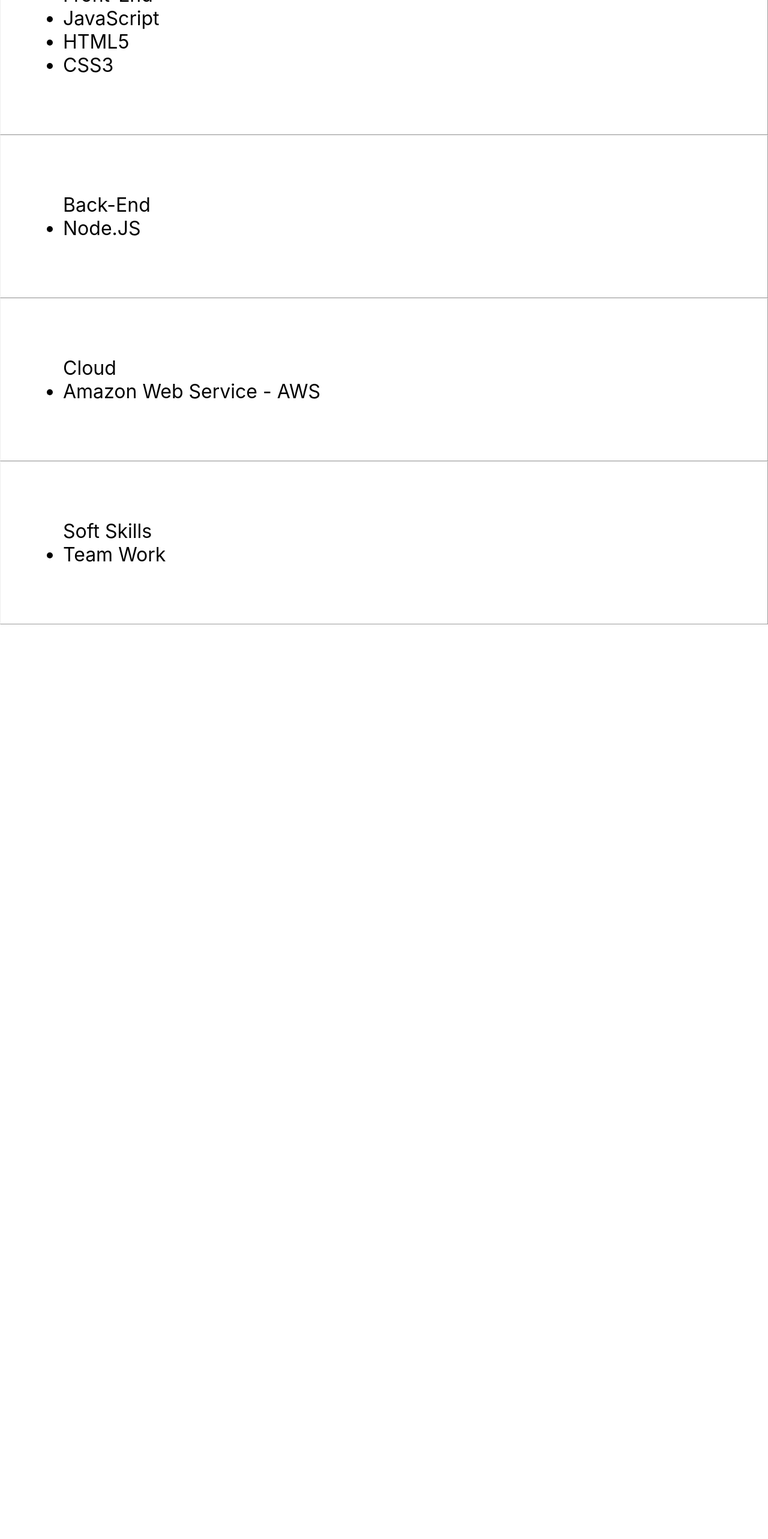
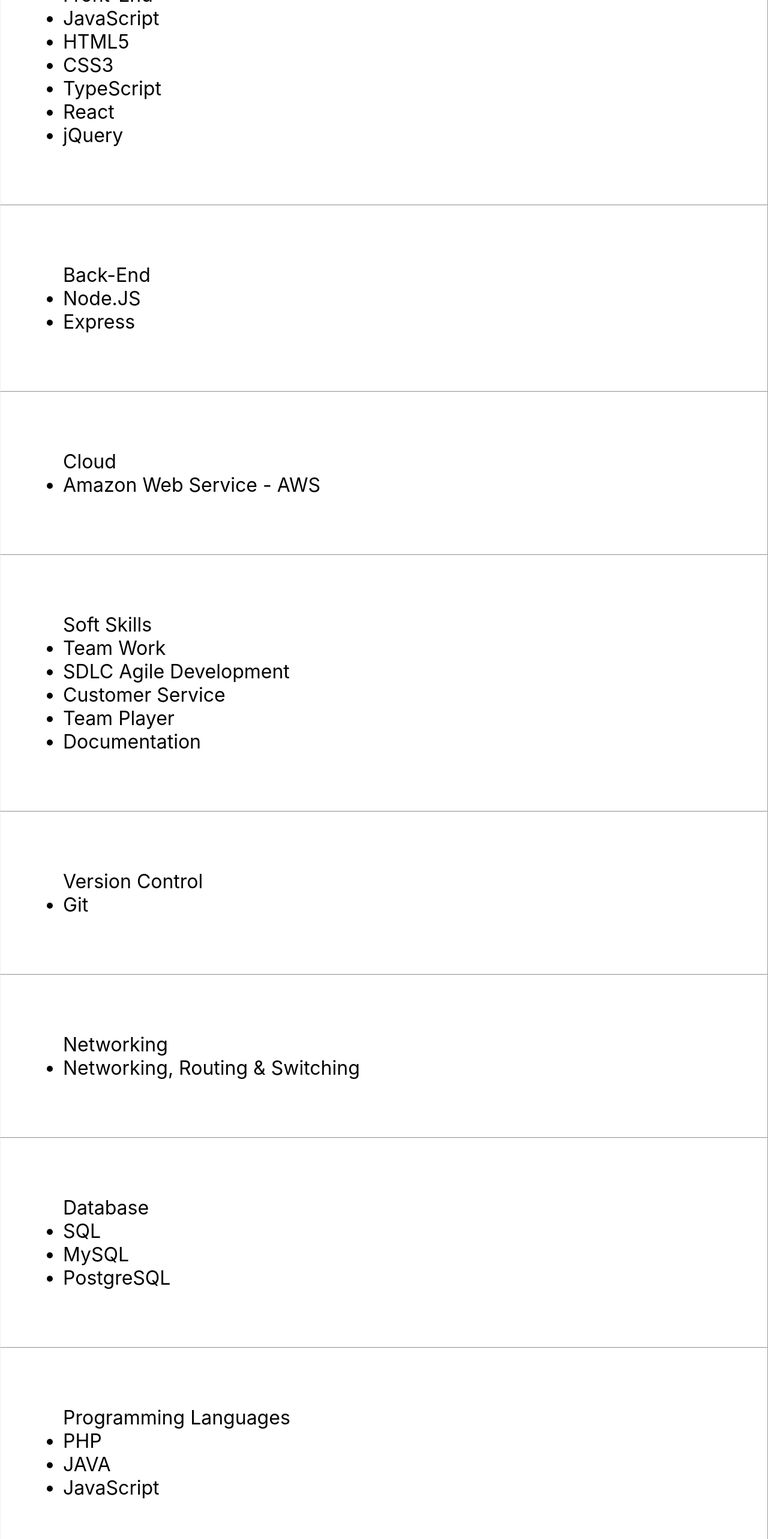
Before and after one commit to taochensyd/personal_page, a React (Create React App) app: page /skills in a window 1280 px wide. Shown: the part 180-2746 px from the top of the page at 60% size. Before the commit the page ends 1221 px from the top, so only its background shows below. Built offline with nearby package versions, Linux system fonts and the light colour scheme.

Commit message:
update header tag name and insert data

```diff
--- a/src/App.js
+++ b/src/App.js
@@ -25,7 +25,7 @@
           element={<ProjectList data={ResumeData.resume.projectsInfo} />}
         />
         <Route
-          path="/aboutMe"
+          path="/education"
           element={<AboutMe data={ResumeData.resume.education} />}
         />
         <Route
--- a/src/Data/resumeData.json
+++ b/src/Data/resumeData.json
@@ -50,7 +50,16 @@
         "subMajor": [null]
       },
       {
-        "id": 2,
+        "id": 3,
+        "courseName": "Graduate Certificate in Computing",
+        "universityName": "University of New South Wales",
+        "startDate": "February 2020",
+        "endDate": "December 2020",
+        "major": [null],
+        "subMajor": ["Information Technology"]
+      },
+      {
+        "id": 3,
         "courseName": "Bachelor of Information and Communications Technology",
         "universityName": "Western Sydney University",
         "startDate": "February 2017",
@@ -66,7 +75,7 @@
         "location": "Sydney Airport",
         "position": "Information Technology Support",
         "startDate": "January 2019",
-        "endDate": "June 2020",
+        "endDate": "January 2020",
         "workDescrition": [
           "Providing external support to end-users for software and hardware related issues.",
           "Provisioning and replacement hardware and devices with required configurations.",
@@ -85,7 +94,7 @@
           "ES6",
           "Control Flow",
           "Error Handling",
-          "fetch/axios",
+          "fetch API",
           "higher-Order Functions"
         ],
         "category": "Front-End",
@@ -103,7 +112,15 @@
       {
         "id": 3,
         "skill": "Amazon Web Service - AWS",
-        "subSkills": ["EC2", "S3", "Route53"],
+        "subSkills": [
+          "EC2",
+          "S3",
+          "Route53",
+          "Cloud9",
+          "CloutFront",
+          "Elastic Beanstalk",
+          "AWS Amplify"
+        ],
         "category": "Cloud",
         "section": "",
         "level": "4"
@@ -131,6 +148,143 @@
         "category": "Front-End",
         "section": "",
         "level": "5"
+      },
+      {
+        "id": 7,
+        "skill": "TypeScript",
+        "subSkills": [""],
+        "category": "Front-End",
+        "section": "",
+        "level": "5"
+      },
+      {
+        "id": 8,
+        "skill": "React",
+        "subSkills": ["JSX", "React-Rudux", "Context API"],
+        "category": "Front-End",
+        "section": "",
+        "level": "5"
+      },
+      {
+        "id": 9,
+        "skill": "jQuery",
+        "subSkills": [""],
+        "category": "Front-End",
+        "section": "",
+        "level": "4"
+      },
+      {
+        "id": 10,
+        "skill": "Express",
+        "subSkills": [""],
+        "category": "Back-End",
+        "section": "",
+        "level": "3"
+      },
+      {
+        "id": 11,
+        "skill": "Git",
+        "subSkills": ["Git-CLI"],
+        "category": "Version Control",
+        "section": "",
+        "level": "4"
+      },
+      {
+        "id": 12,
+        "skill": "Networking, Routing & Switching",
+        "subSkills": [
+          "HTTP/HTTPS",
+          "TCP/IP",
+          "IP Subnetting",
+          "VPN",
+          "DHCP",
+          "DNS",
+          "VLAN",
+          "Wireless"
+        ],
+        "category": "Networking",
+        "section": "",
+        "level": "5"
+      },
+      {
+        "id": 13,
+        "skill": "SDLC Agile Development",
+        "subSkills": ["Agile"],
+        "category": "Soft Skills",
+        "section": "",
+        "level": "4"
+      },
+      {
+        "id": 14,
+        "skill": "Customer Service",
+        "subSkills": [""],
+        "category": "Soft Skills",
+        "section": "",
+        "level": "4"
+      },
+      {
+        "id": 15,
+        "skill": "Team Player",
+        "subSkills": [""],
+        "category": "Soft Skills",
+        "section": "",
+        "level": "5"
+      },
+      {
+        "id": 16,
+        "skill": "Documentation",
+        "subSkills": ["Code Comment", "Note"],
+        "category": "Soft Skills",
+        "section": "",
+        "level": "5"
+      },
+      {
+        "id": 17,
+        "skill": "SQL",
+        "subSkills": [""],
+        "category": "Database",
+        "section": "",
+        "level": "5"
+      },
+      {
+        "id": 18,
+        "skill": "MySQL",
+        "subSkills": [""],
+        "category": "Database",
+        "section": "",
+        "level": "5"
+      },
+      {
+        "id": 19,
+        "skill": "PostgreSQL",
+        "subSkills": [""],
+        "category": "Database",
+        "section": "",
+        "level": "5"
+      },
+      {
+        "id": 20,
+        "skill": "PHP",
+        "subSkills": [""],
+        "category": "Programming Languages",
+        "section": "",
+        "level": "4"
+      },
+      {
+        "id": 21,
+        "skill": "JAVA",
+        "subSkills": [""],
+        "category": "Programming Languages",
+        "section": "",
+        "level": "4"
+      },
+      {
+        "id": 22,
+        "skill": "JavaScript",
+        "subSkills": ["ES6"],
+        "category": "Programming Languages",
+        "section": "",
+        "level": "5"
       }
     ]
   }
--- a/src/components/Headernavbar.js
+++ b/src/components/Headernavbar.js
@@ -5,13 +5,25 @@
   return (
     <div>
       <nav className="containerWithSpaceAround subtitle ">
-        <a className="navText" href="/"><b>Tao</b></a>
-        <a className="navText" href="/projectList/">Projects</a>
-        <a className="navText" href="/aboutMe/">About Me</a>
-        <a className="navText" href="/workExpreiences/">Work Experiences</a>
-        <a className="navText" href="/Skills/">Skills</a>
-        <a className="navText" href="/contact/">Contact</a>
-        <div className="navText toggleNav" >ShowAndHide</div>
+        <a className="navText" href="/">
+          <b>Tao</b>
+        </a>
+        <a className="navText" href="/projectList/">
+          Projects
+        </a>
+        <a className="navText" href="/education/">
+          Education
+        </a>
+        <a className="navText" href="/workExpreiences/">
+          Work Experiences
+        </a>
+        <a className="navText" href="/Skills/">
+          Skills
+        </a>
+        <a className="navText" href="/contact/">
+          Contact
+        </a>
+        <div className="navText toggleNav">ShowAndHide</div>
       </nav>
     </div>
   );
```
